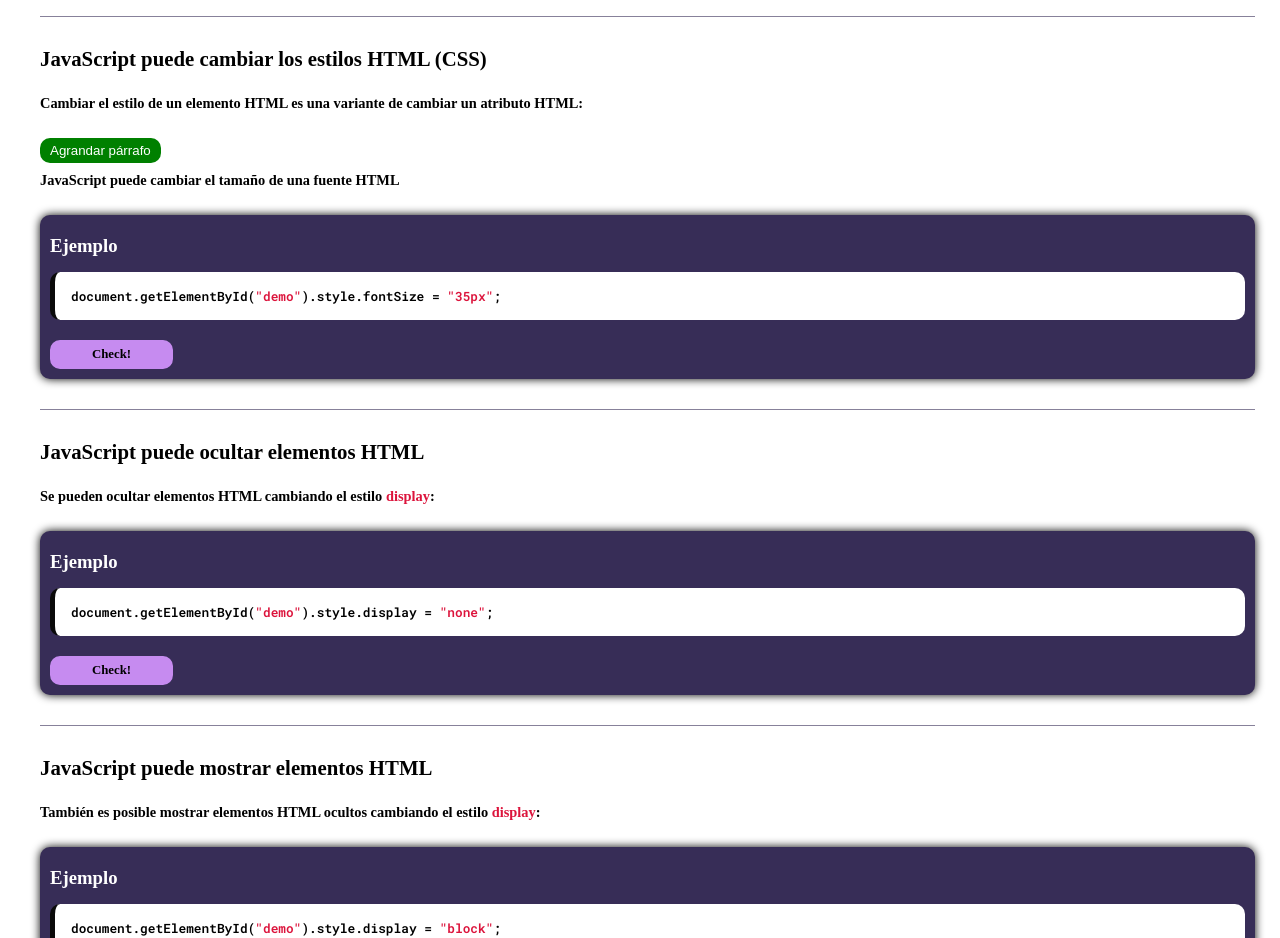
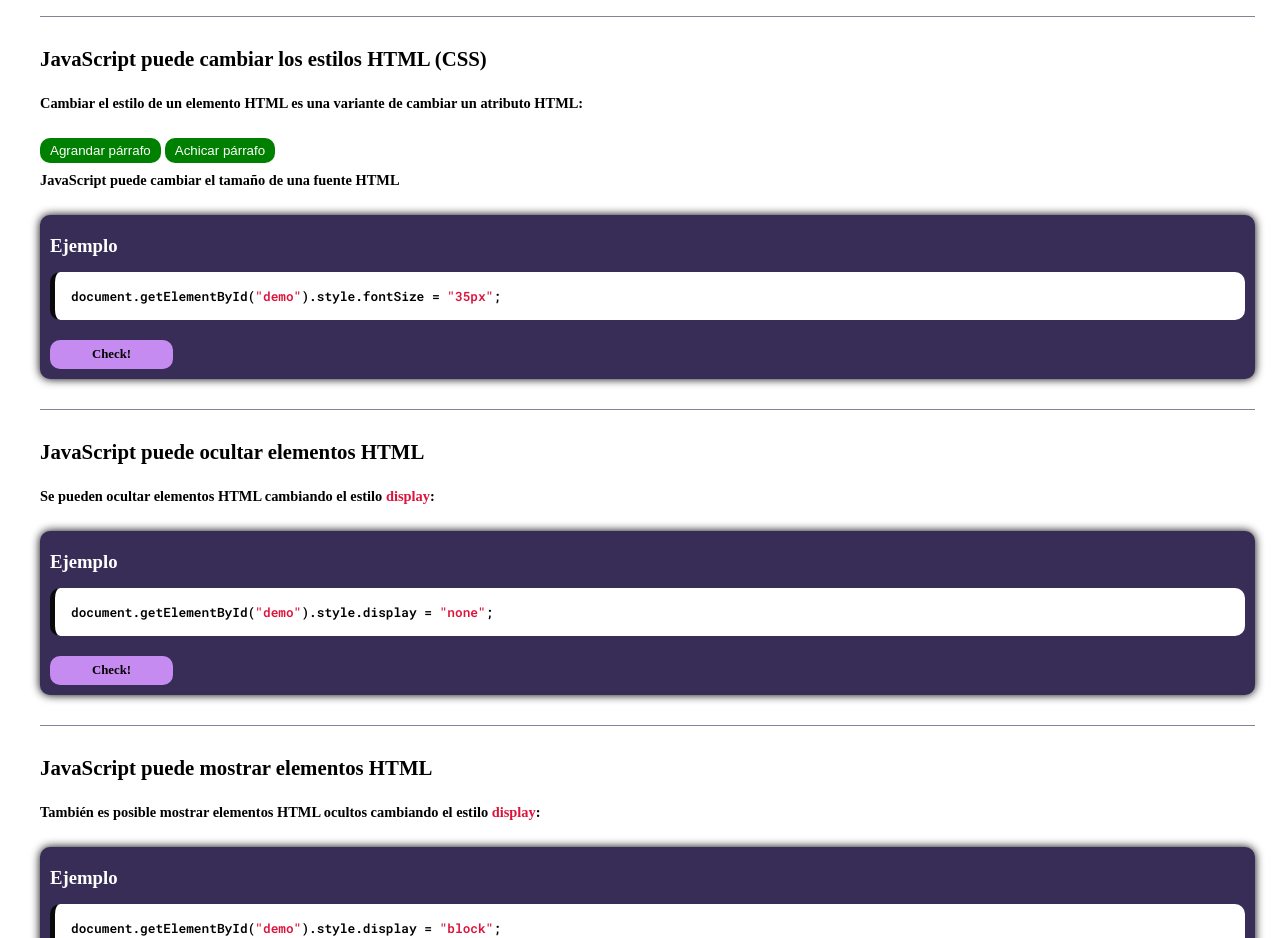
Before and after one commit to MaxiBarrera/TutoJavaScript, a plain HTML site: page index.html in a window 1280 px wide. Shown: the part 1200-2138 px from the top of the page. Drawn offline with Linux system fonts and the light colour scheme; a web font is replaced by a local one.

Commit message:
Update index.html

```diff
--- a/index.html
+++ b/index.html
@@ -4,7 +4,6 @@
         <meta charset="UTF-8" />
         <meta http-equiv="X-UA-Compatible" content="ie=edge" />
         <meta name="viewport" content="width=device-width, initial-scale=1.0" />
-        <script src="https://kit.fontawesome.com/070ba92e19.js" crossorigin="anonymous"></script>
         <link rel="shortcut icon" href="img/javaScript.png" type="image/x-icon" />
         <link rel="stylesheet" href="style/1-estilos-generales.css" />
         <title>Tutorial JavaScript</title>
@@ -100,6 +99,7 @@ document.getElementById(<span class="rojo">"demo"</span>).innerHTML = <span clas
                 <br />
 
                 <button onclick="document.getElementById('fuente').style.fontSize = '35px'">Agrandar párrafo</button>
+                <button onclick="document.getElementById('fuente').style.fontSize = '14px'">Achicar párrafo</button>
 
                 <p id="fuente">JavaScript puede cambiar el tamaño de una fuente HTML</p>
 
@@ -175,5 +175,7 @@ document.getElementById(<span class="rojo">"demo"</span>).style.display = <span
                 </div>
             </aside>
         </main>
+
+        <script src="https://kit.fontawesome.com/070ba92e19.js" crossorigin="anonymous"></script>
     </body>
 </html>
```
